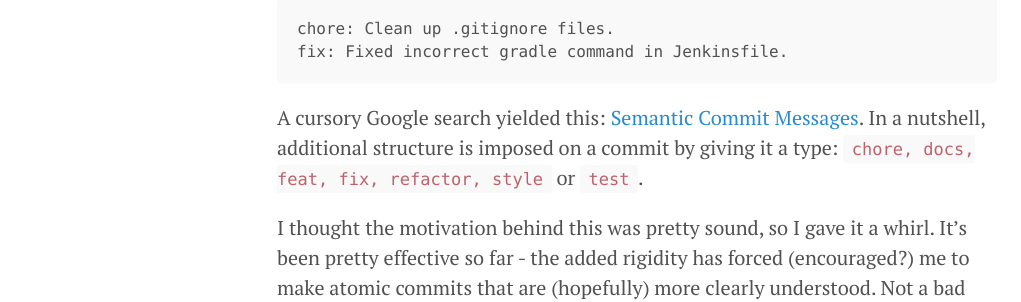
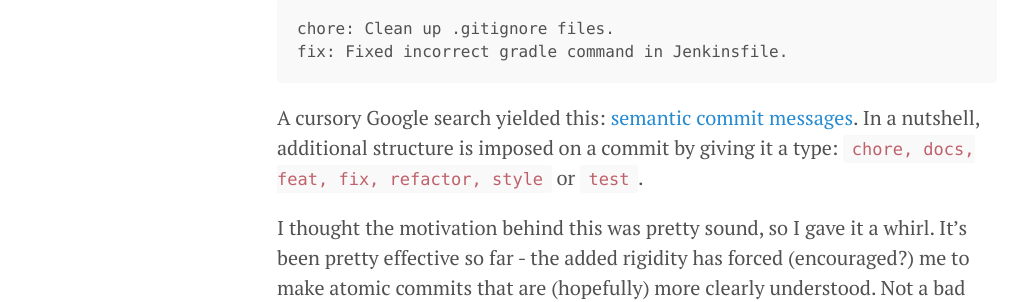
Before and after one commit to adrianwong/adrianwong.github.io, a Jekyll site: the page built from _posts/2017-06-28-semantic-commit-messages.md, in a window 1280 px wide. Shown: the part 394-696 px from the top of the page, without its empty margins (3-1024 px from the left). Built offline with Jekyll 4.4.1, drawn with Linux system fonts in a browser that asks for light colours; comment, search, counter and statistics services are not loaded.

Commit message:
refactor: Make link text all lower-case

````diff
--- a/_posts/2017-06-28-semantic-commit-messages.md
+++ b/_posts/2017-06-28-semantic-commit-messages.md
@@ -11,7 +11,7 @@ chore: Clean up .gitignore files.
 fix: Fixed incorrect gradle command in Jenkinsfile.
 ```
 
-A cursory Google search yielded this: [Semantic Commit Messages](https://seesparkbox.com/foundry/semantic_commit_messages){:target="_blank"}. In a nutshell, additional structure is imposed on a commit by giving it a type: `chore, docs, feat, fix, refactor, style` or `test`.
+A cursory Google search yielded this: [semantic commit messages](https://seesparkbox.com/foundry/semantic_commit_messages){:target="_blank"}. In a nutshell, additional structure is imposed on a commit by giving it a type: `chore, docs, feat, fix, refactor, style` or `test`.
 
 I thought the motivation behind this was pretty sound, so I gave it a whirl. It's been pretty effective so far - the added rigidity has forced (encouraged?) me to make atomic commits that are (hopefully) more clearly understood. Not a bad thing!
 
````
